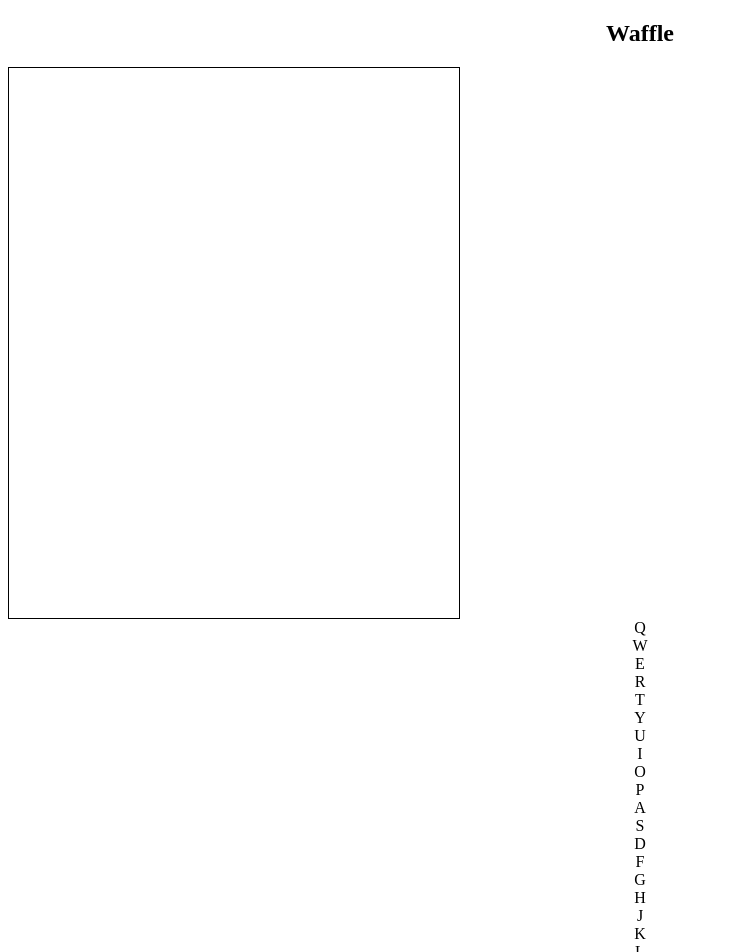
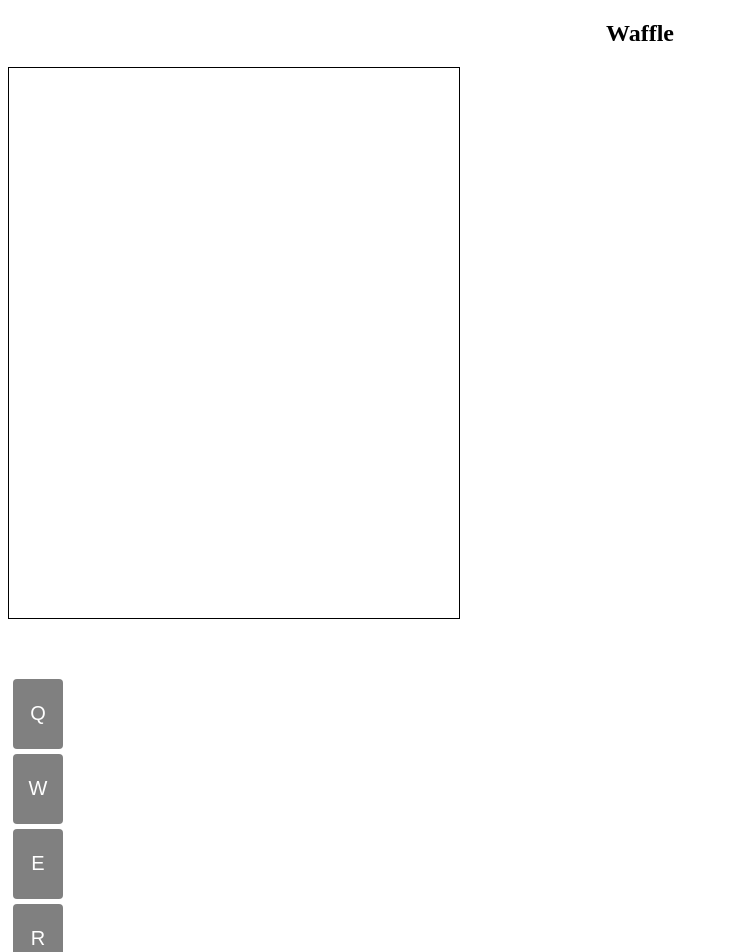
Before and after one commit to mariannebourcier/waffle, a React (Create React App) app: page / in a window 1280 px wide. Shown: the top 952 px of the page, without its empty margins (0-729 px from the left). Built offline with nearby package versions, Linux system fonts and the light colour scheme.

Commit message:
Add css for keyboard

```diff
--- a/src/App.css
+++ b/src/App.css
@@ -9,3 +9,30 @@
   width: 450px;
   height: 550px;
 }
+
+.row {
+  display: flex;
+  flex-direction: row;
+  margin: 5px;
+  flex: 33%;
+}
+
+.keyboard {
+  width: 700px;
+  height: 300px;
+  margin-top: 60px;
+}
+
+.key {
+  width: 50px;
+  height: 70px;
+  margin: 5px;
+  border-radius: 4px;
+  display: grid;
+  place-items: center;
+  font-size: 20px;
+  background-color: grey;
+  color: white;
+  font-family: Arial, Helvetica, sans-serif;
+  cursor: pointer;
+}
```
